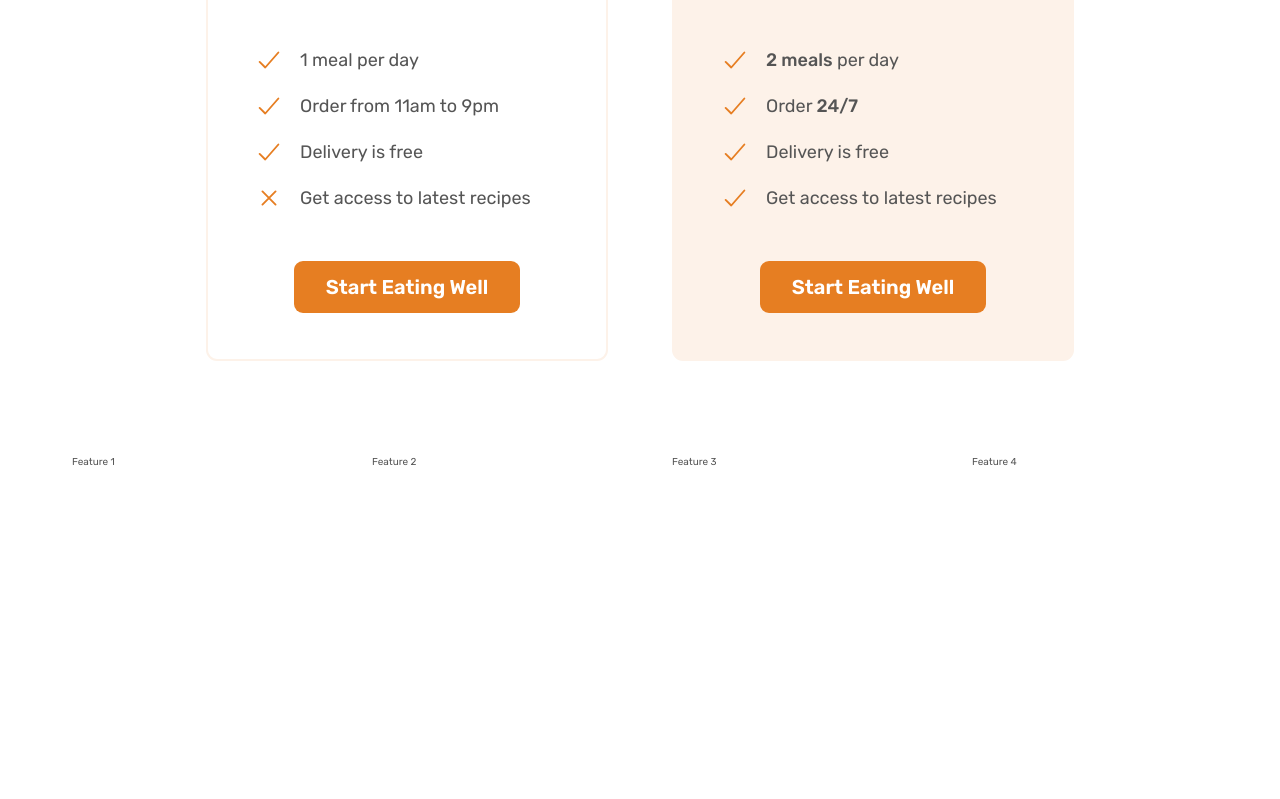
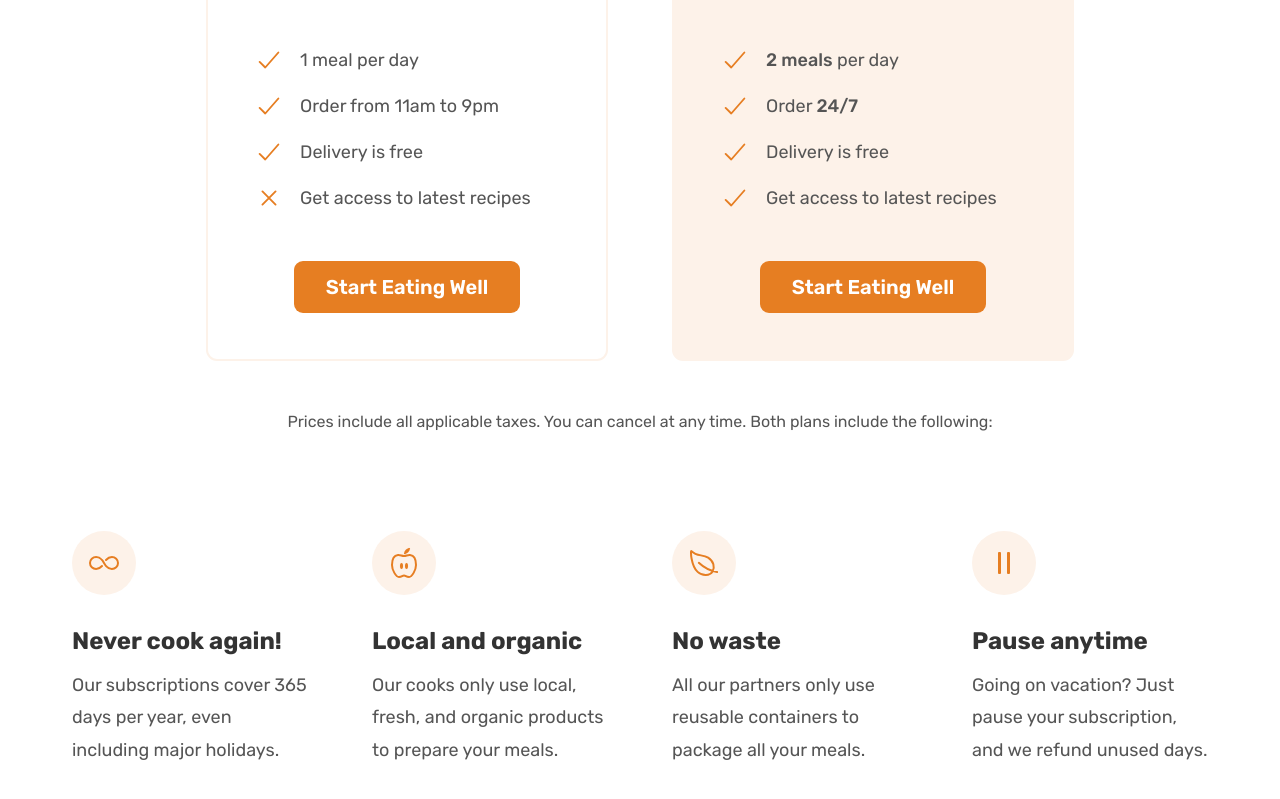
Before and after one commit to duyanhdo1010/omnifood, a plain HTML site: page index.html in a window 1280 px wide. Shown: the part 5068-5867 px from the top of the page. Before the commit the page ends 5631 px from the top, so only its background shows below. Drawn offline with nearby package versions, Linux system fonts and the light colour scheme.

Commit message:
build the features part

```diff
--- a/css/style.css
+++ b/css/style.css
@@ -429,3 +429,29 @@
   text-align: center;
   margin-top: 4.8rem;
 }
+
+.plan-details {
+  font-size: 1.6rem;
+  line-height: 1.6;
+  text-align: center;
+}
+
+.feature-icon {
+  color: #e67e22;
+  height: 3.2rem;
+  width: 3.2rem;
+  background-color: #fdf2e9;
+  margin-bottom: 3.2rem;
+  padding: 1.6rem;
+  border-radius: 50%;
+}
+.feature-title {
+  font-size: 2.4rem;
+  color: #333;
+  font-weight: 700;
+  margin-bottom: 1.6rem;
+}
+.feature-text {
+  font-size: 1.8rem;
+  line-height: 1.8;
+}
--- a/index.html
+++ b/index.html
@@ -421,7 +421,7 @@
           </h2>
         </div>
 
-        <div class="container grid grid--2-cols">
+        <div class="container grid grid--2-cols margin-bottom-md">
           <div class="pricing-plan pricing-plan--starter">
             <header class="plan-header">
               <p class="plan-name">Starter</p>
@@ -481,11 +481,46 @@
           </div>
         </div>
 
+        <div class="container grid">
+          <aside class="plan-details">
+            Prices include all applicable taxes. You can cancel at any time.
+            Both plans include the following:
+          </aside>
+        </div>
+
         <div class="container grid grid--4-cols">
-          <div class="feature">Feature 1</div>
-          <div class="feature">Feature 2</div>
-          <div class="feature">Feature 3</div>
-          <div class="feature">Feature 4</div>
+          <div class="feature">
+            <ion-icon name="infinite-outline" class="feature-icon"></ion-icon>
+            <p class="feature-title">Never cook again!</p>
+            <p class="feature-text">
+              Our subscriptions cover 365 days per year, even including major
+              holidays.
+            </p>
+          </div>
+          <div class="feature">
+            <ion-icon name="nutrition-outline" class="feature-icon"></ion-icon>
+            <p class="feature-title">Local and organic</p>
+            <p class="feature-text">
+              Our cooks only use local, fresh, and organic products to prepare
+              your meals.
+            </p>
+          </div>
+          <div class="feature">
+            <ion-icon name="leaf-outline" class="feature-icon"></ion-icon>
+            <p class="feature-title">No waste</p>
+            <p class="feature-text">
+              All our partners only use reusable containers to package all your
+              meals.
+            </p>
+          </div>
+          <div class="feature">
+            <ion-icon name="pause-outline" class="feature-icon"></ion-icon>
+            <p class="feature-title">Pause anytime</p>
+            <p class="feature-text">
+              Going on vacation? Just pause your subscription, and we refund
+              unused days.
+            </p>
+          </div>
         </div>
       </section>
     </main>
```
